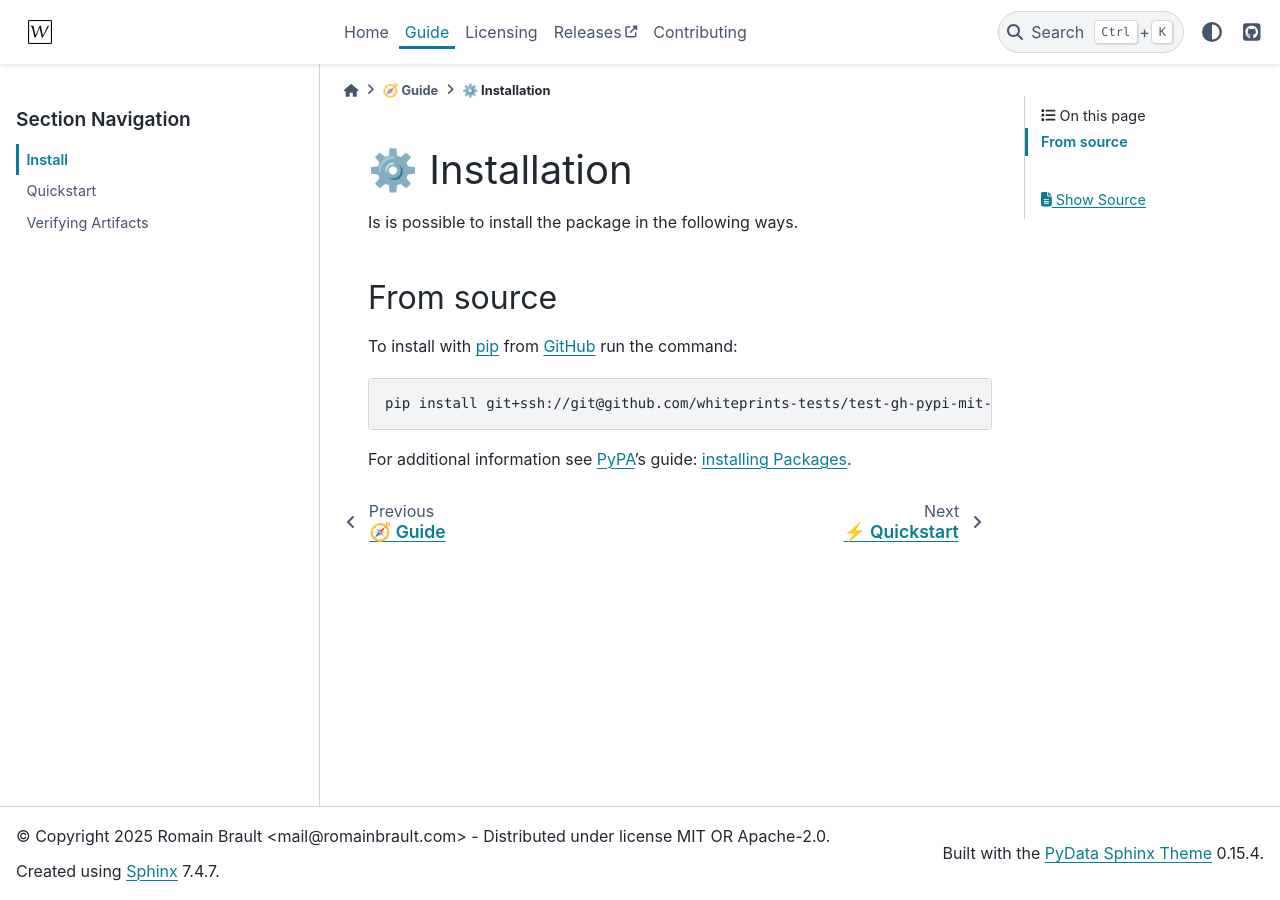
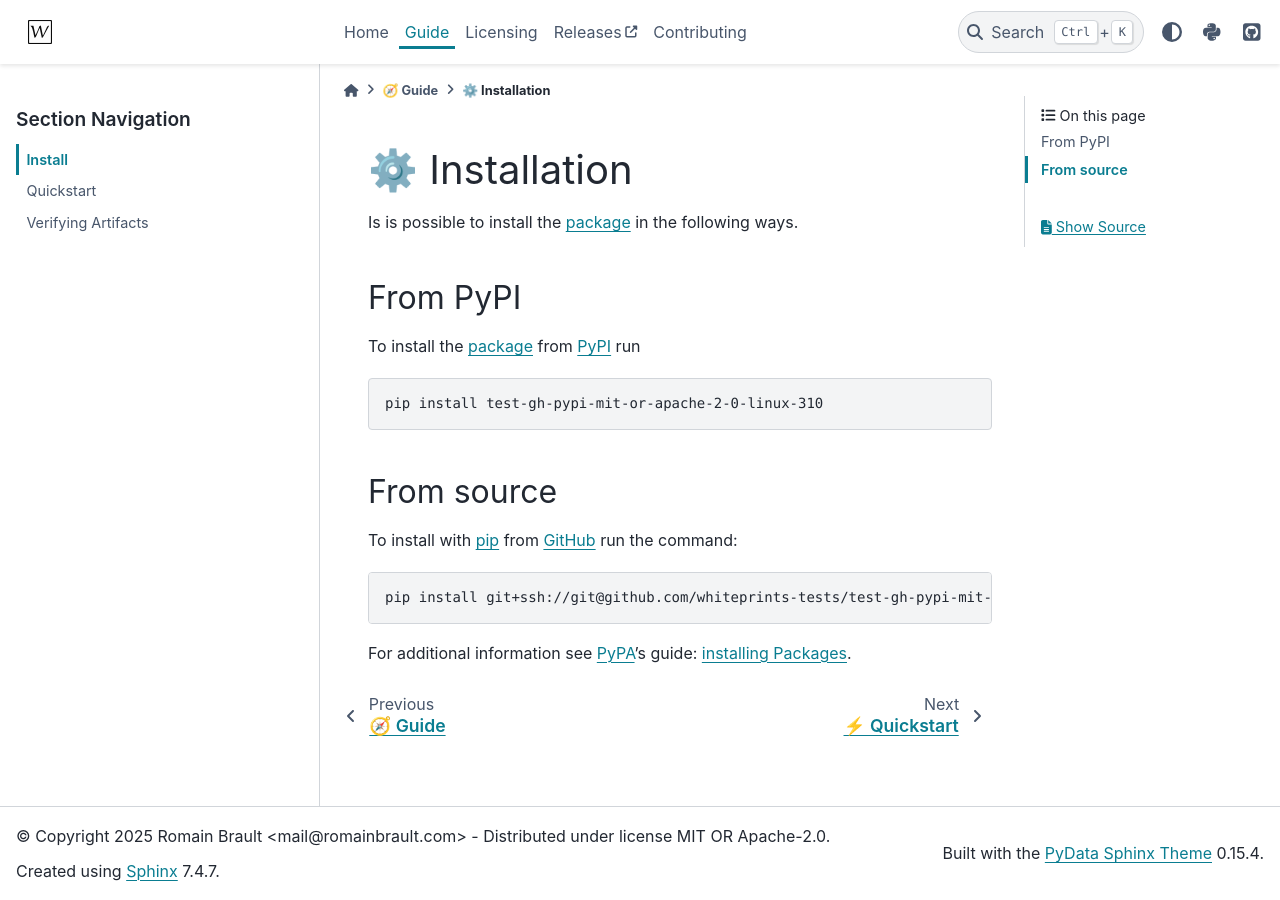
Before and after one commit to whiteprints-tests/test-gh-pypi-mit-or-apache-2-0-linux-310, a Sphinx documentation site: the page built from docs/INSTALL.md, in a window 1280 px wide. Built offline with Sphinx 7.4.7 and the PyData theme 0.15.4, drawn with Linux system fonts in a browser that asks for light colours; pages that are not in the unit, such as notebooks, are missing from menus.

Commit message:
feat: ✨ add PyPI publishing

````diff
--- a/INSTALL.md
+++ b/INSTALL.md
@@ -6,7 +6,17 @@
 
 # ⚙️ Installation
 
-Is is possible to install the package in the following ways.
+Is is possible to install the [package] in the following ways.
+
+## From PyPI
+
+To install the [package] from [PyPI] run
+
+```console
+pip install test-gh-pypi-mit-or-apache-2-0-linux-310
+```
+
+[PyPI]: https://pypi.org/
 
 ## From source
 
@@ -22,4 +32,5 @@
 For additional information see [PyPA]'s guide: [installing Packages](https://packaging.python.org/en/latest/tutorials/installing-packages).
 
 [PyPA]: https://www.pypa.io/en/latest/
-[pip]: https://pip.pypa.io/en/stable/
+[pip]: https://pip.pypa.io/en/stable
+[package]: https://pypi.org/project/test-gh-pypi-mit-or-apache-2-0-linux-310
--- a/docs/conf.py
+++ b/docs/conf.py
@@ -57,6 +57,12 @@
 html_theme_options = {
     "icon_links": [
         {
+            "name": "PyPI",
+            "url": "https://pypi.org/project/test-gh-pypi-mit-or-apache-2-0-linux-310",
+            "icon": "fa-brands fa-python",
+            "type": "fontawesome",
+        },
+        {
             "name": "GitHub",
             "url": (
                 "https://github.com/"
@@ -103,4 +109,6 @@
 exclude_patterns = [
     "_autoapi_templates/**",
 ]
-linkcheck_ignore = []
+linkcheck_ignore = [
+    r"https://pypi\.org/project/.*",
+]
--- a/pyproject.toml
+++ b/pyproject.toml
@@ -60,6 +60,7 @@
 urls.homepage = "https://github.com/whiteprints-tests/test-gh-pypi-mit-or-apache-2-0-linux-310"
 urls.integration = "https://github.com/whiteprints-tests/test-gh-pypi-mit-or-apache-2-0-linux-310/actions"
 urls.issues = "https://github.com/whiteprints-tests/test-gh-pypi-mit-or-apache-2-0-linux-310/issues"
+urls.pypi = "https://pypi.org/project/test-gh-pypi-mit-or-apache-2-0-linux-310"
 urls.repository = "https://github.com/whiteprints-tests/test-gh-pypi-mit-or-apache-2-0-linux-310"
 
 [dependency-groups]
````
Also changed, not shown: README.md (+2 -1 lines), 1 other file.
